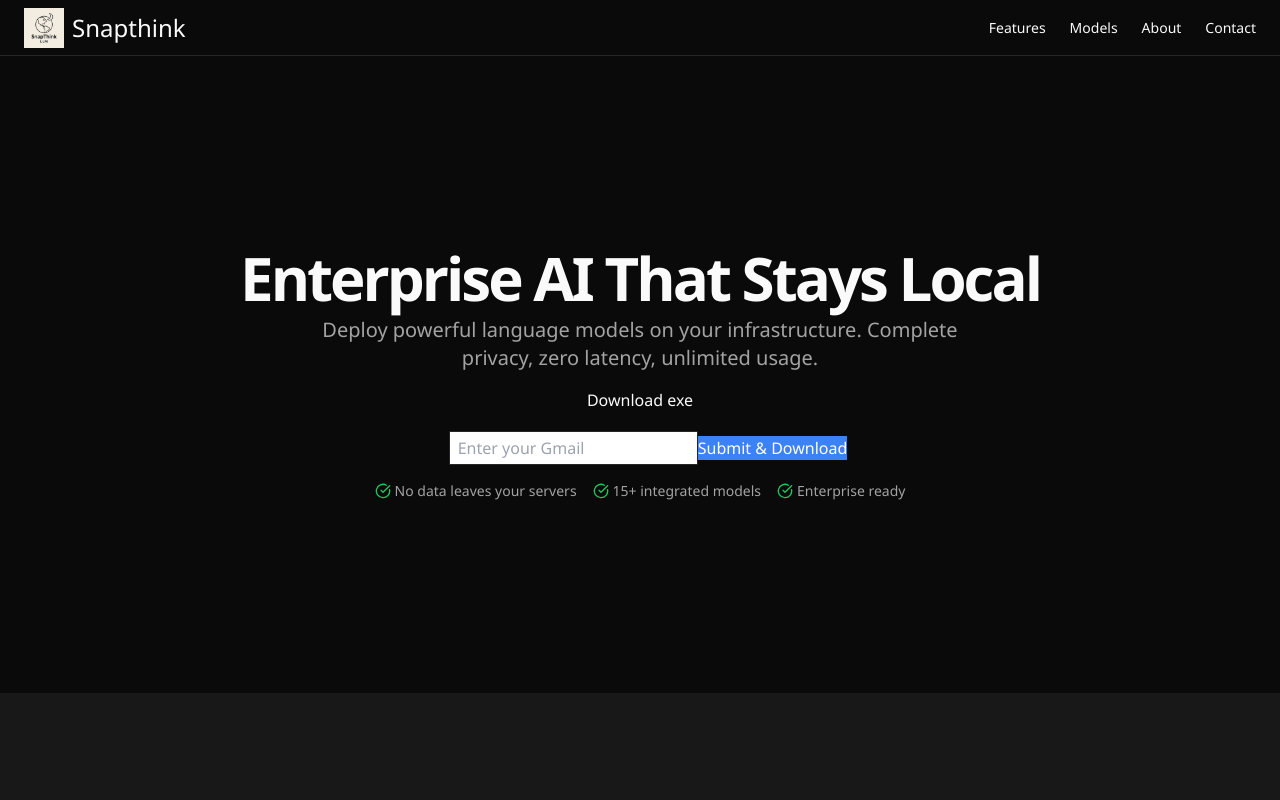
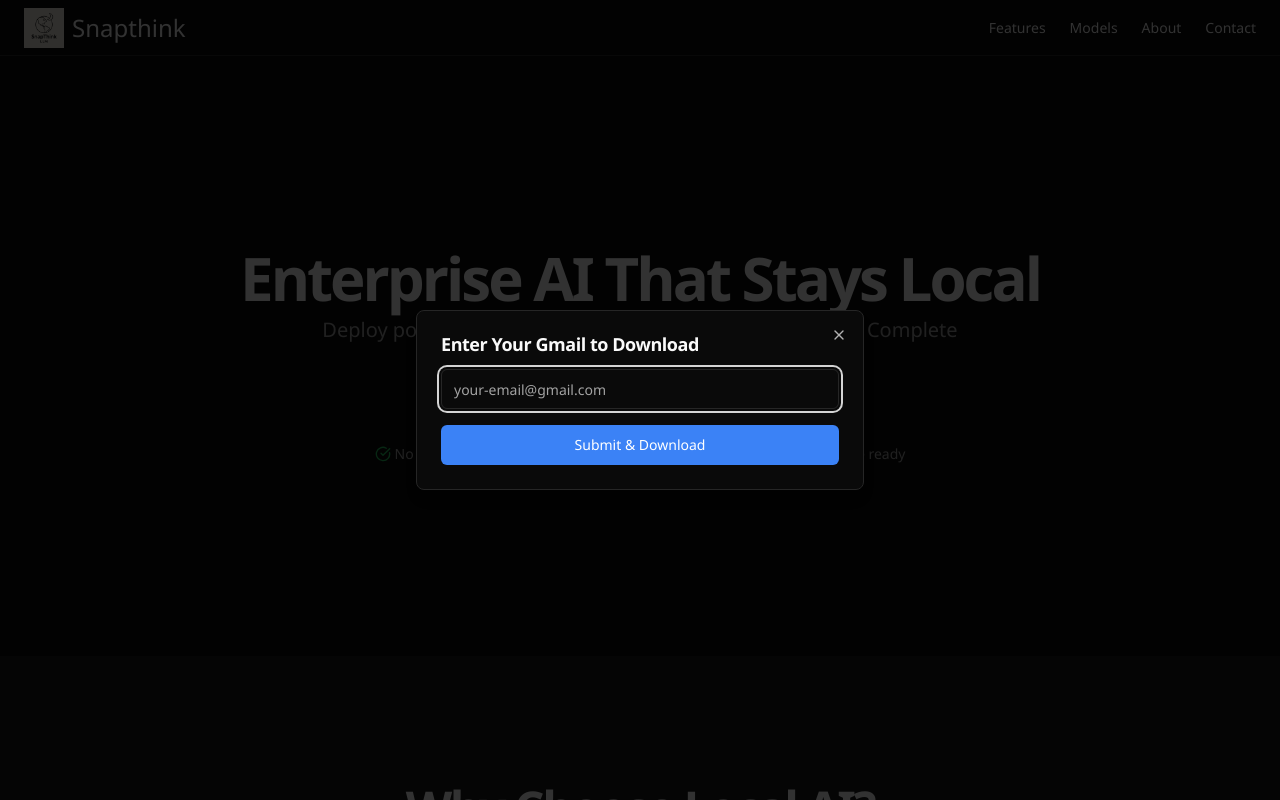
Before and after one commit to SnapThink/Website-, a Next.js app: page / in a window 1280 px wide. Both pictures are taken after a click on the button "Download exe". Shown: the top 800 px of the page. Built offline with nearby package versions, Linux system fonts and the light colour scheme.

Commit message:
Update DownloadExeModal.tsx

```diff
--- a/components/DownloadExeModal.tsx
+++ b/components/DownloadExeModal.tsx
@@ -1,8 +1,9 @@
 'use client'
 
 import { useState } from "react";
-import { Button } from "@/components/ui/button"
-import { Dialog, DialogContent, DialogHeader, DialogTitle } from "@/components/ui/dialog"
+import { Button } from "@/components/ui/button";
+import { Dialog, DialogContent, DialogHeader, DialogTitle } from "@/components/ui/dialog";
+import { Input } from "@/components/ui/input"; // Make sure you have this component
 
 function DownloadExeModal() {
   const [showForm, setShowForm] = useState(false);
@@ -25,11 +26,12 @@ function DownloadExeModal() {
       });
 
       if (response.ok) {
-        // Redirect to Google Drive file (must be shared as "Anyone with link can view")
         window.open(
           "https://drive.google.com/file/d/1VsyIUYSXItl5lFBECnJ7CRKFjJaeKHed/view?usp=drive_link",
           "_blank"
         );
+        setShowForm(false); // close modal
+        setEmail(""); // reset email
       } else {
         alert("Failed to submit. Try again.");
       }
@@ -42,27 +44,41 @@ function DownloadExeModal() {
   };
 
   return (
-    <div className="space-x-4">
-      <button onClick={() => setShowForm(true)} className="btn-lg">
+    <>
+      <Button
+        variant="default"
+        className="bg-blue-600 hover:bg-blue-700 text-white dark:bg-blue-500 dark:hover:bg-blue-600"
+        onClick={() => setShowForm(true)}
+      >
         Download exe
-      </button>
+      </Button>
 
-      {showForm && (
-        <form onSubmit={handleSubmit} className="mt-4 space-y-2">
-          <input
+      <Dialog open={showForm} onOpenChange={setShowForm}>
+        <DialogContent className="sm:max-w-md">
+          <DialogHeader>
+            <DialogTitle>Enter Your Gmail to Download</DialogTitle>
+          </DialogHeader>
+          <form onSubmit={handleSubmit} className="space-y-4">
+            <Input
               type="email"
-            placeholder="Enter your Gmail"
+              placeholder="your-email@gmail.com"
               value={email}
               onChange={(e) => setEmail(e.target.value)}
               required
-            className="input border px-2 py-1"
+              className="w-full"
             />
-          <button type="submit" disabled={loading} className="btn-lg bg-blue-500 text-white">
+            <Button
+              type="submit"
+              className="w-full bg-blue-600 hover:bg-blue-700 text-white dark:bg-blue-500 dark:hover:bg-blue-600"
+              disabled={loading}
+            >
               {loading ? "Submitting..." : "Submit & Download"}
-          </button>
+            </Button>
           </form>
-      )}
-    </div>
+        </DialogContent>
+      </Dialog>
+    </>
   );
 }
+
 export default DownloadExeModal;
```
Lines whose indentation alone changed are shown as unchanged.
